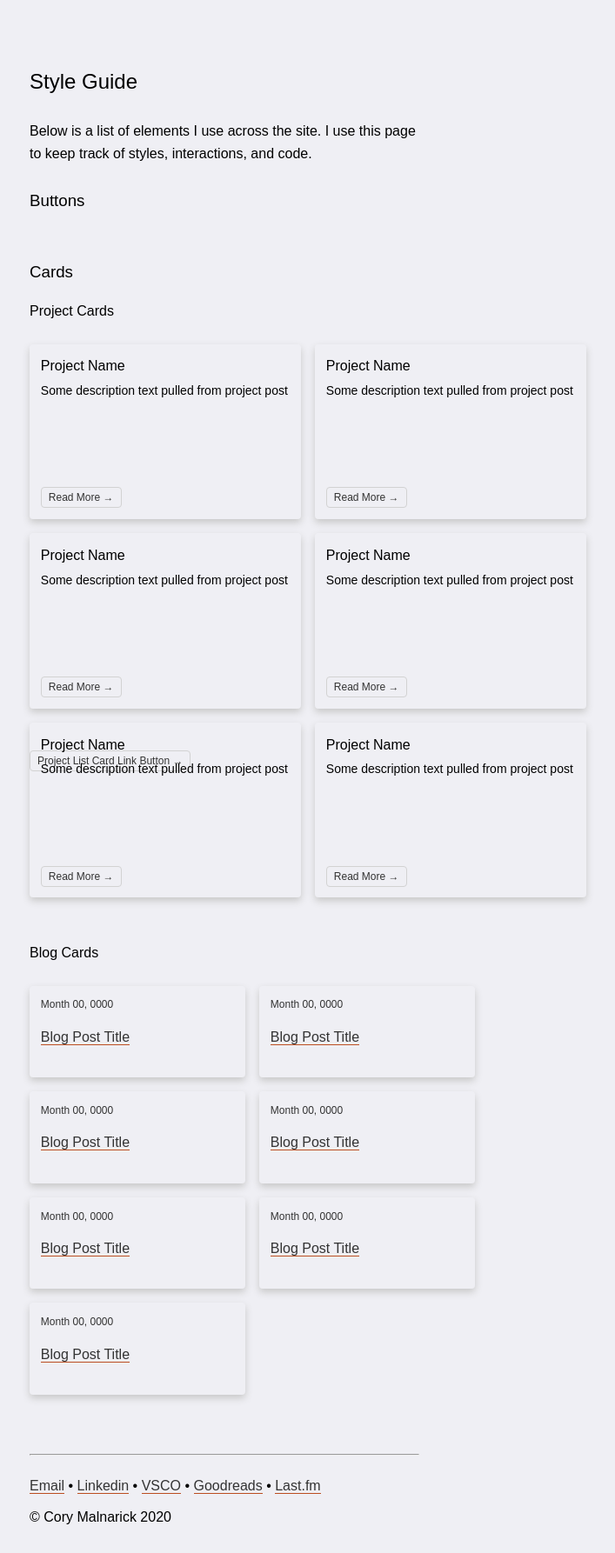
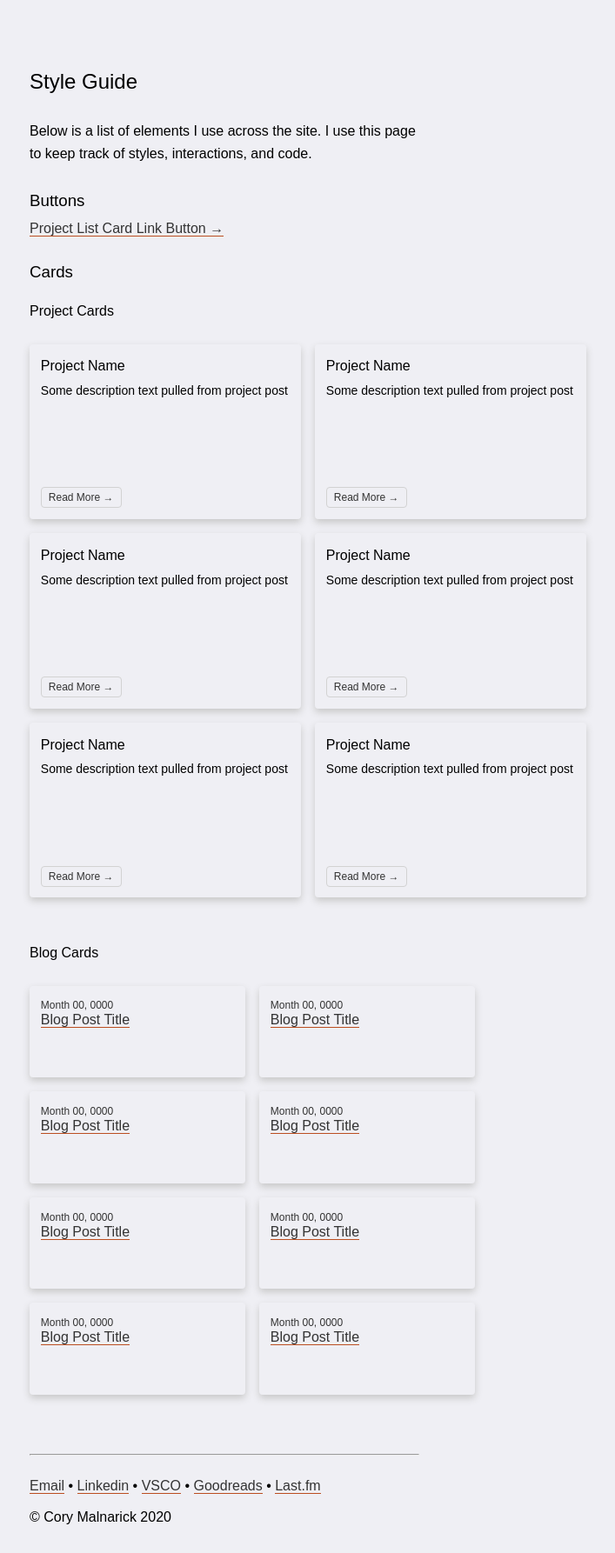
Before and after one commit to foundmonster/foundmonster.github.io, a Jekyll site: the page built from styleguide.html, in a window 1280 px wide. Shown: the whole page at 87% size, without its empty margins (30-737 px from the left). Built offline with Jekyll 4.4.1, drawn with Linux system fonts in a browser that asks for light colours; some web fonts are replaced.

Commit message:
making custom button styles for style guide page

```diff
--- a/_sass/main.scss
+++ b/_sass/main.scss
@@ -267,6 +267,10 @@
     bottom: 0.8rem;
 }
 
+.projectlistlinkforstylegide {
+    position: relative;
+}
+
 a:link.projectlistlink {
     text-decoration: none;
     font-size: 12px;
--- a/styleguide.html
+++ b/styleguide.html
@@ -10,7 +10,7 @@
 
 
 <h3>Buttons</h3>
-<a class="projectlistlink" href="https://www.wikipedia.com/">Project List Card Link Button →</a>
+<a class="projectlistlinkforstyleguide" href="https://www.wikipedia.com/">Project List Card Link Button →</a>
 <br>
 
 
@@ -62,31 +62,35 @@
 <h4>Blog Cards</h4>
 <div class="bloggrid">
 	<div>
-		<p class="postdate">Month 00, 0000</p><br>
+		<span class="postdate">Month 00, 0000</span><br>
 		<a href="https://www.wikipedia.com/">Blog Post Title</a><br>
 	</div>
 	<div>
-		<p class="postdate">Month 00, 0000</p><br>
+		<span class="postdate">Month 00, 0000</span><br>
 		<a href="https://www.wikipedia.com/">Blog Post Title</a><br>
 	</div>
 	<div>
-		<p class="postdate">Month 00, 0000</p><br>
+		<span class="postdate">Month 00, 0000</span><br>
 		<a href="https://www.wikipedia.com/">Blog Post Title</a><br>
 	</div>
 	<div>
-		<p class="postdate">Month 00, 0000</p><br>
+		<span class="postdate">Month 00, 0000</span><br>
 		<a href="https://www.wikipedia.com/">Blog Post Title</a><br>
 	</div>
 	<div>
-		<p class="postdate">Month 00, 0000</p><br>
+		<span class="postdate">Month 00, 0000</span><br>
 		<a href="https://www.wikipedia.com/">Blog Post Title</a><br>
 	</div>
 	<div>
-		<p class="postdate">Month 00, 0000</p><br>
+		<span class="postdate">Month 00, 0000</span><br>
 		<a href="https://www.wikipedia.com/">Blog Post Title</a><br>
 	</div>
 	<div>
-		<p class="postdate">Month 00, 0000</p><br>
+		<span class="postdate">Month 00, 0000</span><br>
+		<a href="https://www.wikipedia.com/">Blog Post Title</a><br>
+	</div>
+	<div>
+		<span class="postdate">Month 00, 0000</span><br>
 		<a href="https://www.wikipedia.com/">Blog Post Title</a><br>
 	</div>
 </div>
```
